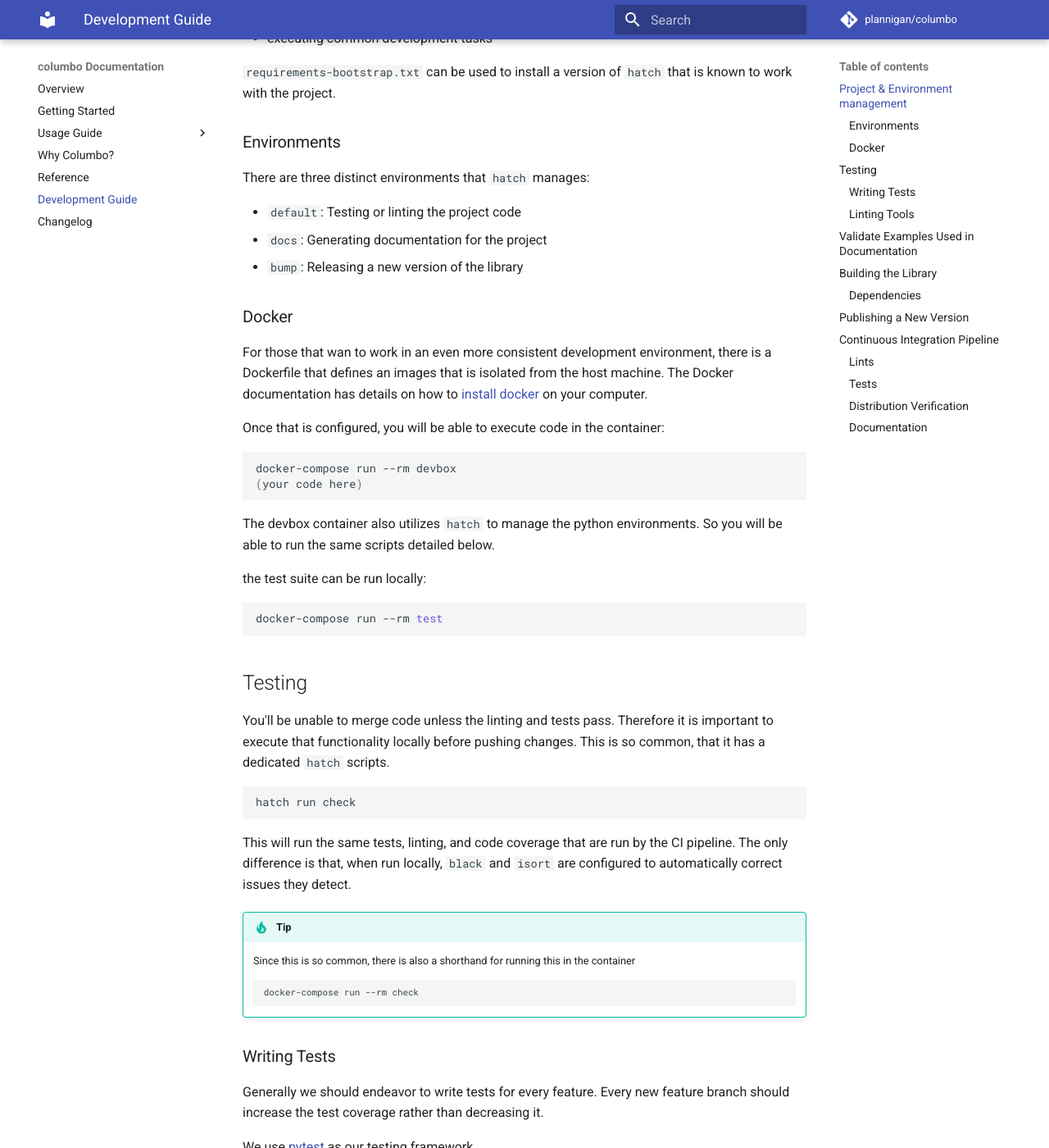
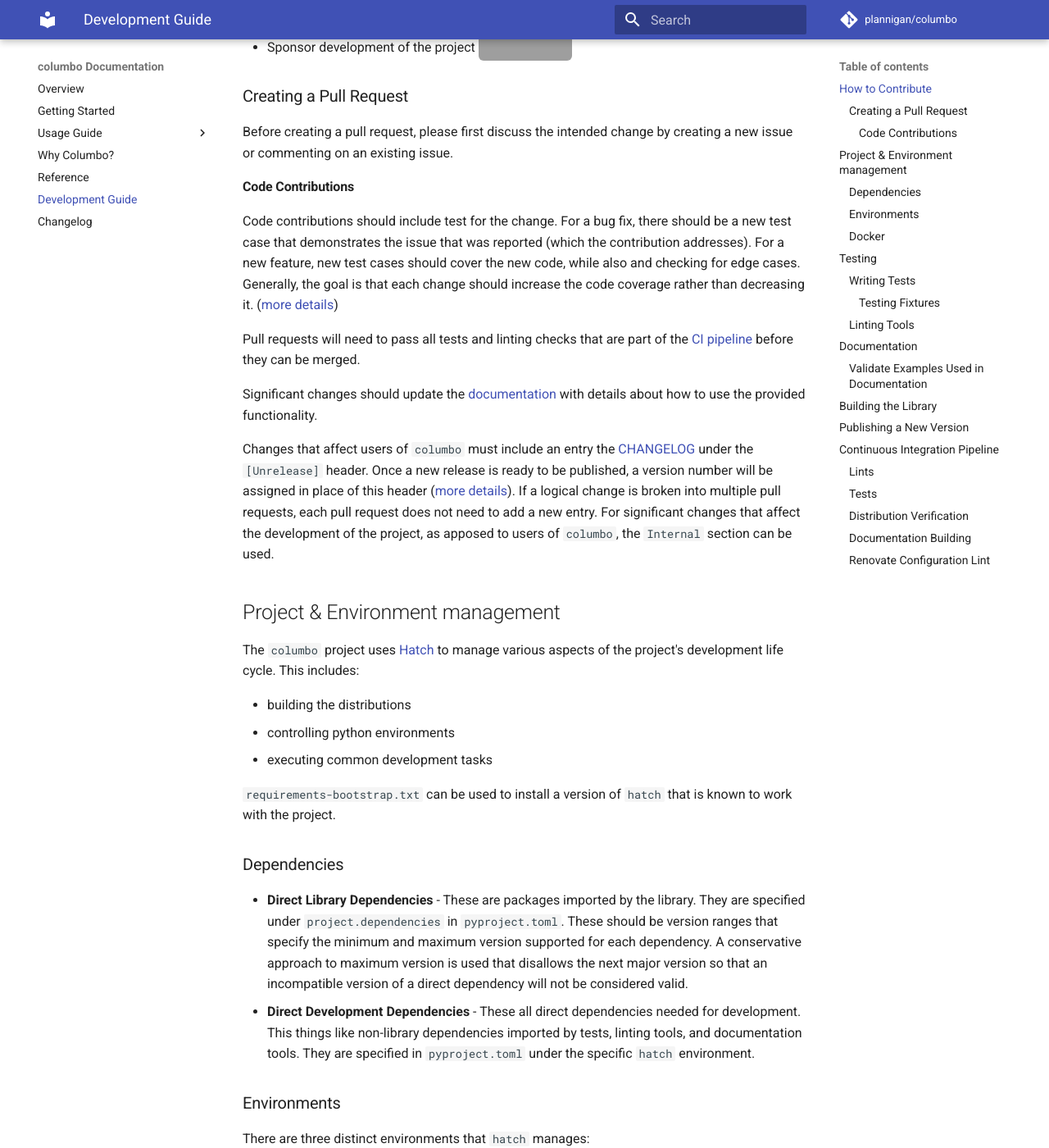
Before and after one commit to plannigan/columbo, an MkDocs documentation site: the page built from docs/development-guide.md, in a window 1280 px wide and 1400 px high, scrolled down 573 px. Shown: the whole window at 82% size. Built offline with MkDocs 1.6.1 and Material for MkDocs 9.7.7, drawn with Linux system fonts in a browser that asks for light colours; comment, search, counter and statistics services are not loaded; the version menu is left out; some of the changed text lies outside the part shown; grey boxes are pictures that could not be loaded.

Commit message:
Reorgainze developement guide
* Include how to contribute section
* Many minor wording changes

````diff
--- a/docs/development-guide.md
+++ b/docs/development-guide.md
@@ -1,17 +1,57 @@
 # Development Guide
 
-Welcome! Thank you for wanting to make the project better. This section provides an overview of repository
-structure and how to work with the code base.
+Welcome! Thanks for wanting to make the project better. This section provides an overview of the
+project structure and how to work with the code base.
 
-Before you dive into this, it is best to read:
+Before diving into this, it is best to read:
 
 * The whole [Usage Guide][usage-guide]
-* The [Code of Conduct][code of conduct]
-* The [Contributing][contributing] guide
+* The [Code of Conduct][code-of-conduct]
+
+## How to Contribute
+
+There are lots of ways to contribute to the project.
+
+* [Report a bug][bug]
+* [Request a new feature][feature]
+* Create a pull request that updates the code
+* Create a pull request that updates the documentation
+* Sponsor development of the project
+    <iframe
+     src="https://github.com/sponsors/plannigan/button"
+     title="Sponsor plannigan"
+     height="32" width="114" style="border: 0; border-radius: 6px; margin-bottom: -11px;">
+    </iframe>
+
+### Creating a Pull Request
+
+Before creating a pull request, please first discuss the intended change by creating a new issue or
+commenting on an existing issue.
+
+#### Code Contributions
+
+Code contributions should include test for the change. For a bug fix, there should be a new test
+case that demonstrates the issue that was reported (which the contribution addresses). For a new
+feature, new test cases should cover the new code, while also and checking for edge cases.
+Generally, the goal is that each change should increase the code coverage rather than decreasing
+it. ([more details][testing])
+
+Pull requests will need to pass all tests and linting checks that are part of the [CI pipeline][ci]
+before they can be merged.
+
+Significant changes should update the [documentation][documentation] with details about how to use
+the provided functionality.
+
+Changes that affect users of `columbo` must include an entry the [CHANGELOG][changelog] under
+the `[Unrelease]` header. Once a new release is ready to be published, a version number will be
+assigned in place of this header ([more details][releasing]). If a logical change is broken into
+multiple pull requests, each pull request does not need to add a new entry. For significant changes
+that affect the development of the project, as apposed to users of `columbo`, the `Internal`
+section can be used.
 
 ## Project & Environment management
 
-The Columbo project uses [Hatch][hatch] to manage various aspects of the project's development life cycle. This
+The `columbo` project uses [Hatch][hatch] to manage various aspects of the project's development life cycle. This
 includes:
 
 * building the distributions
@@ -19,96 +59,6 @@ includes:
 * executing common development tasks
 
 `requirements-bootstrap.txt` can be used to install a version of `hatch` that is known to work with the project.
-
-### Environments
-
-There are three distinct environments that `hatch` manages:
-
-* `default`:  Testing or linting the project code
-* `docs`: Generating documentation for the project
-* `bump`: Releasing a new version of the library
-
-
-### Docker
-
-For those that wan to work in an even more consistent development environment, there is a Dockerfile that defines an
-images that is isolated from the host machine. The Docker documentation has details on how to
-[install docker][install-docker] on your computer.
-
-Once that is configured, you will be able to execute code in the container:
-
-```bash
-docker-compose run --rm devbox
-(your code here)
-```
-
-The devbox container also utilizes `hatch` to manage the python environments. So you will be able to run the same
-scripts detailed below.
-
-
-
-the test suite can be run locally:
-
-```bash
-docker-compose run --rm test
-```
-
-
-## Testing
-
-You'll be unable to merge code unless the linting and tests pass. Therefore it is important to execute that
-functionality locally before pushing changes. This is so common, that it has a dedicated `hatch` scripts.
-
-```bash
-hatch run check
-```
-
-This will run the same tests, linting, and code coverage that are run by the CI pipeline. The only difference is that,
-when run locally, `black` and `isort` are configured to automatically correct issues they detect.
-
-!!! tip Implicit Validators
-    Since this is so common, there is also a shorthand for running this in the container
-
-    ```bash
-    docker-compose run --rm check
-    ```
-
-### Writing Tests
-
-Generally we should endeavor to write tests for every feature. Every new feature branch should increase the test
-coverage rather than decreasing it.
-
-We use [pytest][pytest-docs] as our testing framework.
-
-### Linting Tools
-
-To customize one of the linting tools, please read the documentation specific to that tool:
-
-1. [MyPy][mypy-docs]
-2. [Black][black-docs]
-3. [Isort][isort-docs]
-4. [Flake8][flake8-docs]
-5. [Bandit][bandit-docs]
-
-## Validate Examples Used in Documentation
-
-In the `docs/examples/` directory of this repo, there are example Python scripts which we use in our documentation.
-You can validate that the examples run properly using:
-
-```bash
-hatch run test-docs-examples
-```
-
-If the script fails (exits with a non-zero status), it will output information about the file that we need to fix.
-
-Note that this script will output some content in the shell every time it runs. Just because the script outputs content
-to the shell does **not** mean it has failed; as long as the script finishes successfully (exits with a zero status),
-there are no problems we need to address.
-
-## Building the Library
-
-`columbo` is [PEP 517][pep-517] compliant. [build][build] is used as the frontend tool for building the library.
-`hatching` is used as the build backend. The libray metadata is defined in `pyproject.toml`.
 
 ### Dependencies
 
@@ -120,24 +70,125 @@ there are no problems we need to address.
     non-library dependencies imported by tests, linting tools, and documentation tools. They are specified in
     `pyproject.toml` under the specific `hatch` environment.
 
+### Environments
+
+There are three distinct environments that `hatch` manages:
+
+* `default`:  Testing or linting the project code
+* `docs`: Generating documentation for the project
+* `bump`: Releasing a new version of the library
+
+### Docker
+
+For those that want to work in an even more consistent development environment, there is a Dockerfile that defines an
+images that is isolated from the host machine. The Docker documentation has details on how to
+[install docker][install-docker] on the computer being used.
+
+Once that is configured, it is possible to execute code in the container:
+
+```bash
+docker-compose run --rm devbox
+(custom code here)
+```
+
+The devbox container also utilizes `hatch` to manage the python environments. So the scripts detailed below can be used
+from within the container.
+
+## Testing
+
+Code contributions won't be merged unless the linting and tests pass. Therefore, it is important to execute that
+functionality locally before pushing changes. This is so common, that it has a dedicated `hatch` script.
+
+```bash
+hatch run check
+```
+
+This will run the same tests, linting, and code coverage that are run by the CI pipeline. The only difference is that,
+when run locally, `black` and `isort` are configured to automatically correct issues they detect.
+
+!!! tip
+    Since this is so common, there is also a shorthand for running this in the container
+
+    ```bash
+    docker-compose run --rm check
+    ```
+
+### Writing Tests
+
+Generally contributors should endeavor to write tests for every feature. Every new feature branch should increase the
+test coverage rather than decreasing it.
+
+The project uses [pytest][pytest-docs] as the testing framework.
+
+#### Testing Fixtures
+
+In addition to the fixtures provided by `pytest`, the project also utilizes a plugin that
+provide a fixture that integrates into `pytest`.
+
+* [pytest-mock][pytest-mock] - Exposes [unitest.mock][unittest-mock].
+
+### Linting Tools
+
+To customize one of the linting tools, please read the documentation specific to that tool:
+
+* [MyPy][mypy-docs]
+* [Black][black-docs]
+* [Isort][isort-docs]
+* [Flake8][flake8-docs]
+* [Bandit][bandit-docs]
+
+## Documentation
+
+The project uses [mkdocs][mkdocs] as static site generator. The [mkdocs-material][mkdocs-material]
+theme is used to control the look and feel of the website. [mike][mike] is used to manage
+documentation for each version of `hyper-bump-it`.
+
+The documentation can be built locally. The following command will build the documentation and
+start a local server to view the rendered documentation.
+
+```bash
+hatch run docs:serve
+```
+
+### Validate Examples Used in Documentation
+
+In the `docs/examples/` directory of this repo, there are example Python scripts which are used in the documentation.
+The below command can be used to validate that the examples run properly:
+
+```bash
+hatch run test-docs-examples
+```
+
+If the script fails (exits with a non-zero status), it will output information about the file that we need to fix.
+
+!!! warning
+    This script will output some content in the shell every time it runs. Just because the script outputs content
+    to the shell does **not** mean it has failed; as long as the script finishes successfully (exits with a zero status),
+    there are no problems that need to address.
+
+## Building the Library
+
+`columbo` is [PEP 517][pep-517] compliant. [build][build] is used as the frontend tool for building the published
+distributions of the library.
+`hatching` is used as the build backend. The libray metadata is defined in `pyproject.toml`.
+
 ## Publishing a New Version
 
 Once the package is ready to be released, there are a few things that need to be done:
 
 1. Start with a local clone of the repo on the default branch with a clean working tree.
-2. Have an environment configured for Python 3.9 or later.
-3. Perform the version bump part name (`major`, `minor`, or `patch`).
+2. Perform the version bump part name (`major`, `minor`, or `patch`).
 
     Example: `hatch run bump:it by minor`
 
     This wil create a new branch, updates all affected files with the new version, commit the changes to the branch, and
     push the branch.
 
-4. Create a new pull request for the pushed branch.
-5. Get the pull request approved.
-6. Merge the pull request to the default branch.
+3. Create a new pull request for the pushed branch.
+4. Get the pull request approved.
+5. Merge the pull request to the default branch.
 
-Merging the pull request will trigger a GitHub Action that will create a new release. The creation of this new
+Merging the pull request will trigger a GitHub Action that will create a new GitHub release. The creation of this new
 release will trigger a GitHub Action that will to build a wheel & a source distributions of the package and push them to
 [PyPI][pypi].
 
@@ -150,20 +201,24 @@ new version is a full release, it will be made the new `latest` version.
 
 ## Continuous Integration Pipeline
 
-The Continuous Integration (CI) Pipeline runs to confirm that the repository is in a good state. It will run when
-someone creates a pull request or when they push new commits to the branch for an existing pull request. The pipeline
-runs multiple different jobs that helps verify the state of the code.
+The Continuous Integration (CI) Pipeline runs to confirm that the repository is in a good state. It
+will run when:
 
-This same pipeline also runs on the default branch when a maintainer merges a pull request.
+* a pull request is created
+* new commits are pushed to the branch for an existing pull request
+* a maintainer merges a pull request to the default branch
+
+Pull requests will need to pass all tests and linting checks that are part of the CI pipeline
+before they can be merged.
 
 ### Lints
 
-The first set of jobs that run as part of the CI pipline are linters that perform static analysis on the code. This
-includes: [MyPy][mypy-docs], [Black][black-docs], [Isort][isort-docs], [Flake8][flake8-docs], and [Bandit][bandit-docs].
+The first set of jobs that run as part of the CI pipline are linters that perform static analysis on the code
+([more details][linting]).
 
 ### Tests
 
-The next set of jobs run the unit tests using [PyTest][pytest-docs]. The pipeline runs the tests cases across each
+The next set of jobs run the unit tests ([more details][testing]). The pipeline runs the tests cases across each
 supported version of Python to ensure compatibility.
 
 For each run of the test cases, the job will record the test results and code coverage information. The pipeline uploads
@@ -172,38 +227,52 @@ code coverage percentage or introduce a large amount of code that is untested.
 
 ### Distribution Verification
 
-The next set of jobs build the wheel distribution, installs in into a virtual environment, and then runs Python to
-import the library version. This works as a smoke test to ensure that the library can be packaged correctly and used.
-The pipeline runs the tests cases across each supported version of Python to ensure compatibility.
-
-### Documentation
-
-The remaining jobs are all related to documentation.
-
-* A job runs each of the code examples that are used in the documentation to verify they produce the expected results.
-* A job builds the documentation in strict mode so that it will fail if there are any errors. The job records the
-    generated files so that the documentation website can be viewed in its rendered form.
-* When the pipeline is running as a result of a maintainer merging a pull request to the default branch, a job runs that
-    publishes the current state of the documentation to as the `dev` version. This will allow users to view the state of
-    the documentation as it has changed since a maintainer published the `latest` version.
+The next set of jobs perform a basic smoke test to ensure that the library can be packaged correctly and used. The
+sdist and wheel distributions are built and installs in into a virtual environment. Python is then run to
+import the library version. This is done across each supported version of Python to ensure compatibility.
 
 
+### Documentation Building
+
+When running as part of a pull request, the documentation is build in strict mode so that it will
+fail if there are any errors. The job bundles the generated files into an artifact so that the
+documentation website can be viewed in its rendered form.
+
+When the pipeline is running as a result of a maintainer merging a pull request to the default
+branch, a job runs that publishes the current state of the documentation to as the `dev` version.
+This will allow users to view the "in development" state of the documentation with any changed that
+have been made since a maintainer published the `latest` version.
+
+### Renovate Configuration Lint
+
+[Renovate][renovate] is used to automate the process of keeping project dependencies up to date.
+A small job that confirms that the configuration is valid.
+
 [usage-guide]: usage-guide/fundamentals.md
-[code of conduct]: https://github.com/plannigan/columbo/blob/main/CODE_OF_CONDUCT.md
-[contributing]: https://github.com/plannigan/columbo/blob/main/CONTRIBUTING.md
+[code-of-conduct]: https://github.com/plannigan/columbo/blob/main/CODE_OF_CONDUCT.md
+[bug]: https://github.com/plannigan/columbo/issues/new?labels=bug&template=bug_report.md
+[feature]: https://github.com/plannigan/columbo/issues/new?labels=enhancement&template=feature_request.md
+[testing]: #testing
+[ci]: #continuous-integration-pipeline
+[documentation]: #documentation
+[changelog]: changelog.md
+[releasing]: #publishing-a-new-version
 [hatch]: https://hatch.pypa.io/latest/
 [install-docker]: https://docs.docker.com/install/
-[pdbpp-home]: https://github.com/pdbpp/pdbpp
-[pdb-docs]: https://docs.python.org/3/library/pdb.html
-[pdbpp-docs]: https://github.com/pdbpp/pdbpp#usage
 [pytest-docs]: https://docs.pytest.org/en/latest/
+[pytest-mock]: https://pytest-mock.readthedocs.io
+[unittest-mock]: https://docs.python.org/3/library/unittest.mock.html
 [mypy-docs]: https://mypy.readthedocs.io/en/stable/
 [black-docs]: https://black.readthedocs.io/en/stable/
 [isort-docs]: https://pycqa.github.io/isort/
 [flake8-docs]: http://flake8.pycqa.org/en/stable/
-[bandit-docs]: https://bandit.readthedocs.io/en/stable/
-[sem-ver]: https://semver.org/
+[bandit-docs]: https://bandit.readthedocs.io/en/latest/
+[mkdocs]: https://www.mkdocs.org/
+[mkdocs-material]: https://squidfunk.github.io/mkdocs-material/
+[mike]: https://github.com/jimporter/mike
 [pep-517]: https://www.python.org/dev/peps/pep-0517
 [build]: https://pypa-build.readthedocs.io/
 [pypi]: https://pypi.org/project/columbo/
-[codecov]: https://about.codecov.io/
+[linting]: #linting-tools
+[codecov]: https://app.codecov.io/gh/plannigan/hyper-bump-it
+[renovate]: https://docs.renovatebot.com/
````
